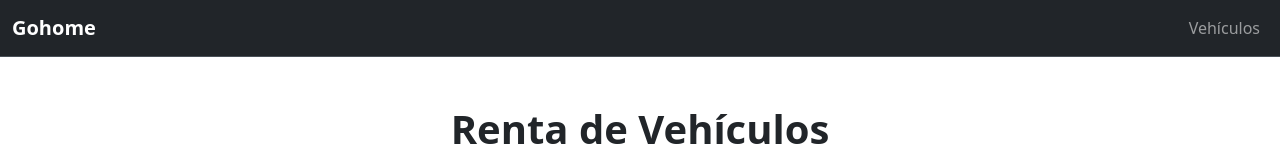
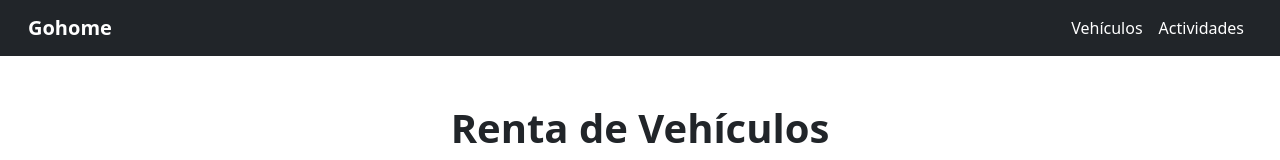
Before and after one commit to davidsvr2612/proyecto-modulo-2, an Angular app: page / in a window 1280 px wide. Shown: the top 160 px of the page. Built offline with nearby package versions, Linux system fonts and the light colour scheme.

Commit message:
update activiades
actividad is functional

```diff
--- a/src/app/components/navbarcomponent/navbarcomponent.html
+++ b/src/app/components/navbarcomponent/navbarcomponent.html
@@ -1,18 +1,18 @@
-<nav class="navbar bg-dark border-bottom border-body navbar-expand-lg" data-bs-theme="dark">
+<nav class="navbar navbar-expand-lg navbar-dark bg-dark px-3">
   <div class="container-fluid">
-    <!-- Logo o título principal -->
-    <a class="navbar-brand fw-bold" routerLink="/">Gohome</a>
-
+    <a class="navbar-brand fw-bold" routerLink="">Gohome</a>
 
     <button class="navbar-toggler" type="button" data-bs-toggle="collapse" data-bs-target="#navbarNav" aria-controls="navbarNav" aria-expanded="false" aria-label="Toggle navigation">
       <span class="navbar-toggler-icon"></span>
     </button>
 
-
-    <div class="collapse navbar-collapse" id="navbarNav">
-      <ul class="navbar-nav ms-auto">
+    <div class="collapse navbar-collapse justify-content-end" id="navbarNav">
+      <ul class="navbar-nav align-items-center">
         <li class="nav-item">
-          <a class="nav-link" routerLink="/vehiculos" routerLinkActive="active">Vehículos</a>
+          <a class="nav-link active" routerLink="/vehiculos">Vehículos</a>
+        </li>
+        <li class="nav-item">
+          <a class="nav-link active" routerLink="/actividades">Actividades</a>
         </li>
       </ul>
     </div>
```
